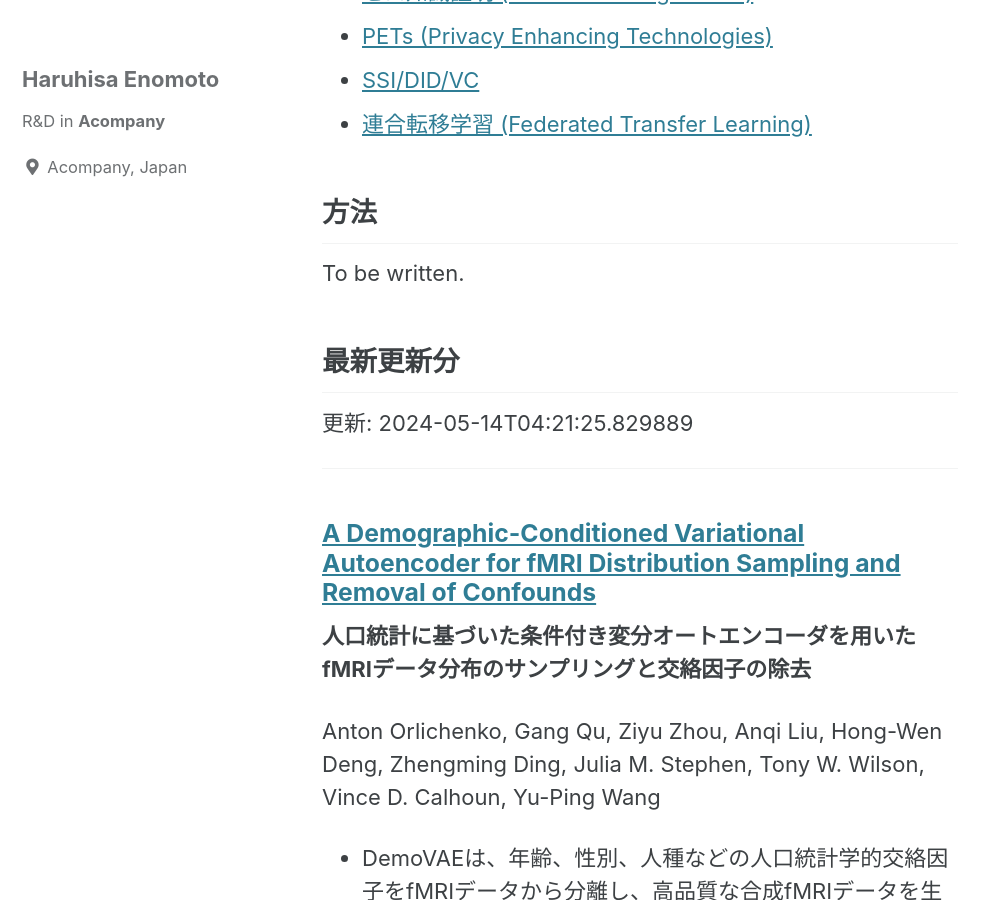
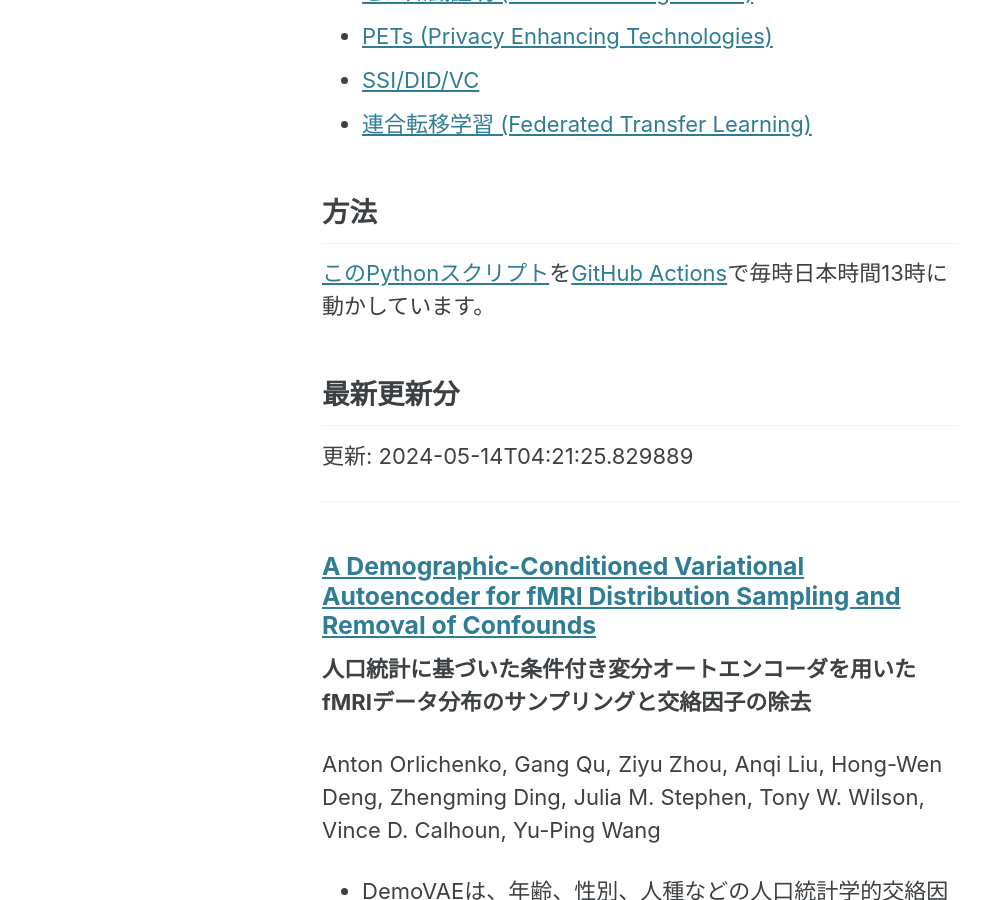
Before and after one commit to haruhisa-enomoto/arxiv-privacy-tech, a Jekyll site: the page built from index.md, in a window 1280 px wide and 900 px high, scrolled down 563 px. Shown: the whole window, without its empty margins (0-998 px from the left). Built offline with Jekyll 4.4.1, drawn with Linux system fonts in a browser that asks for light colours; cached includes are drawn as plain includes.

Commit message:
update top page

```diff
--- a/index.md
+++ b/index.md
@@ -22,7 +22,7 @@ author_profile: true
 
 ## 方法
 
-To be written.
+[このPythonスクリプト](https://github.com/haruhisa-enomoto/arxiv-privacy-tech/tree/main/scripts)を[GitHub Actions](https://github.com/haruhisa-enomoto/arxiv-privacy-tech/blob/main/.github/workflows/update.yaml)で毎時日本時間13時に動かしています。
 
 ## 最新更新分
 
```
Also changed, not shown: other parts of index.md (+1 -1 lines).
